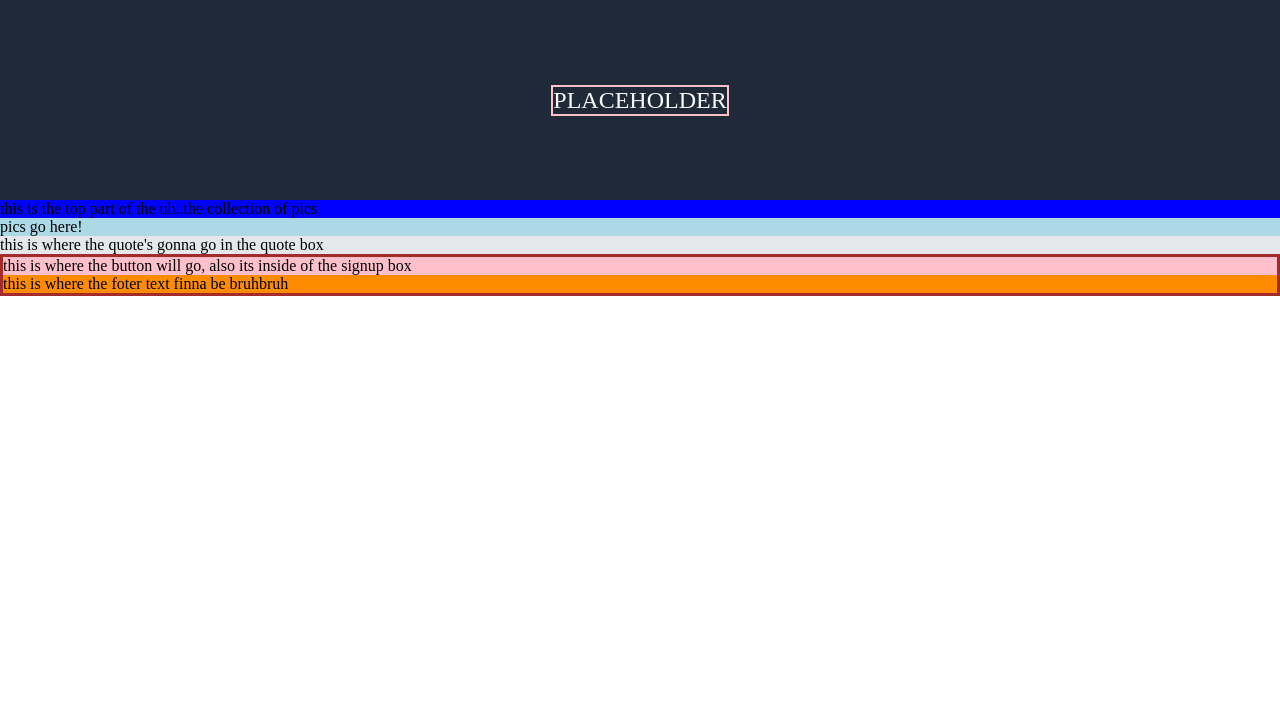
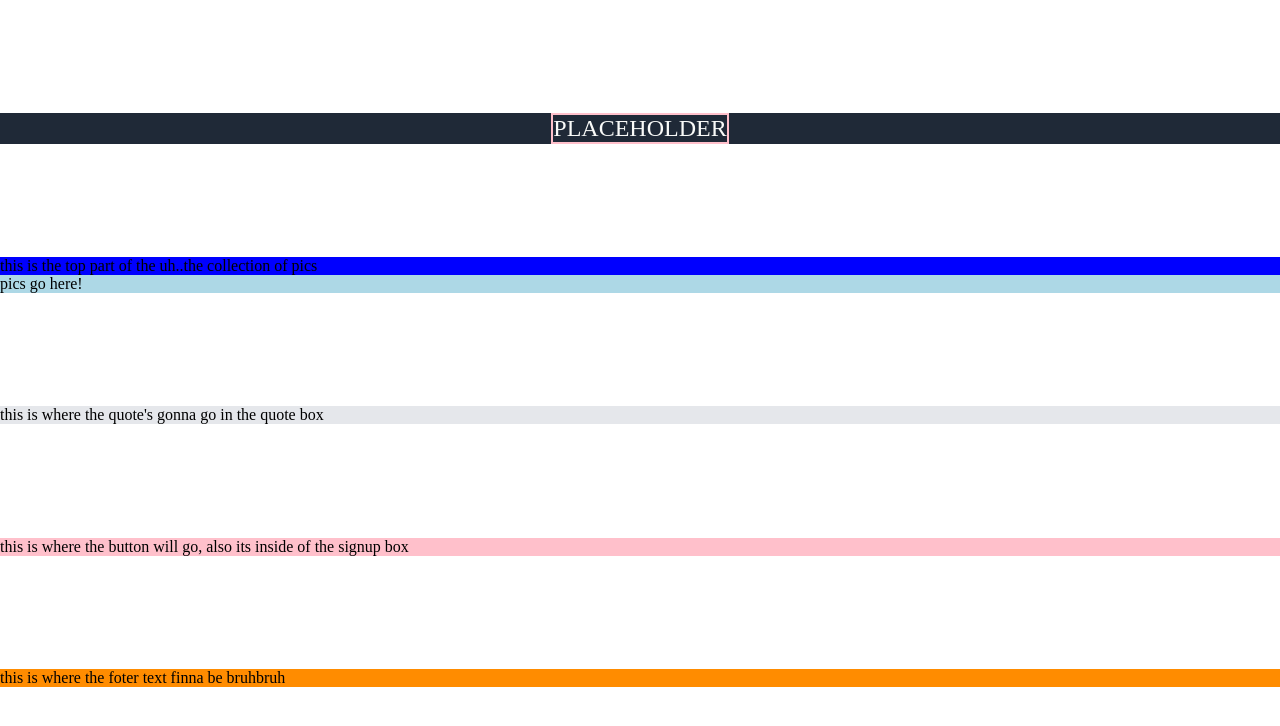
Before and after one commit to pergeprosus/landing-page, a plain HTML site: page index.html in a window 1280 px wide. Drawn offline with Linux system fonts and the light colour scheme.

Commit message:
Remove footer from bottom box and padding from body, change body to min-height: 100vh in style.css

```diff
--- a/index.html
+++ b/index.html
@@ -31,7 +31,6 @@
             this is where the quote's gonna go in the quote box
         </div>
     </div>
-    <div class="bottomgroupbox">
     <div class="signupbox">
         <div class="button">
             this is where the button will go, also its inside of the signup box
@@ -41,8 +40,8 @@
         <div class="footertext">
             this is where the foter text finna be bruhbruh
         </div>
-        </div>
-    </div>
+
+
 </body>
 
 </html>
--- a/style.css
+++ b/style.css
@@ -1,9 +1,9 @@
 body {
  display: flex;
  margin: 0;
- padding: 0;
  flex-direction:column;
- justify-content: space-between;
+ justify-content: space-evenly;
+ min-height: 100vh;
 }
 
 
@@ -32,7 +32,6 @@ body {
 .topbluepart {
     background: #1F2937;
     display: flex;
-    height: 200px;
     align-items: center;
     justify-content: center;
 }
@@ -64,3 +63,7 @@ body {
 .bottomgroupbox {
     border: 3px solid brown;
 }
+
+.all {
+    border: 1px solid pink;
+}
```
